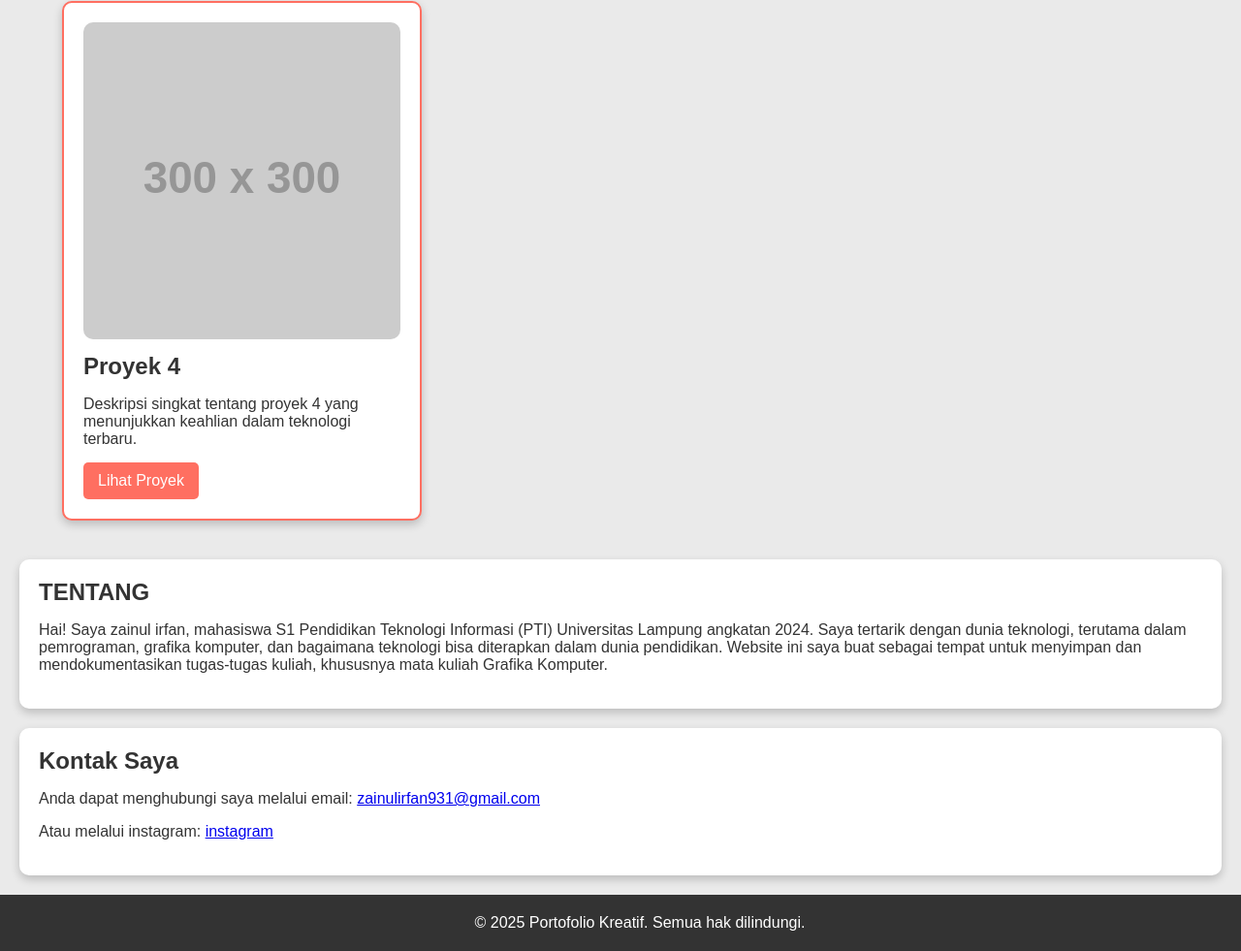
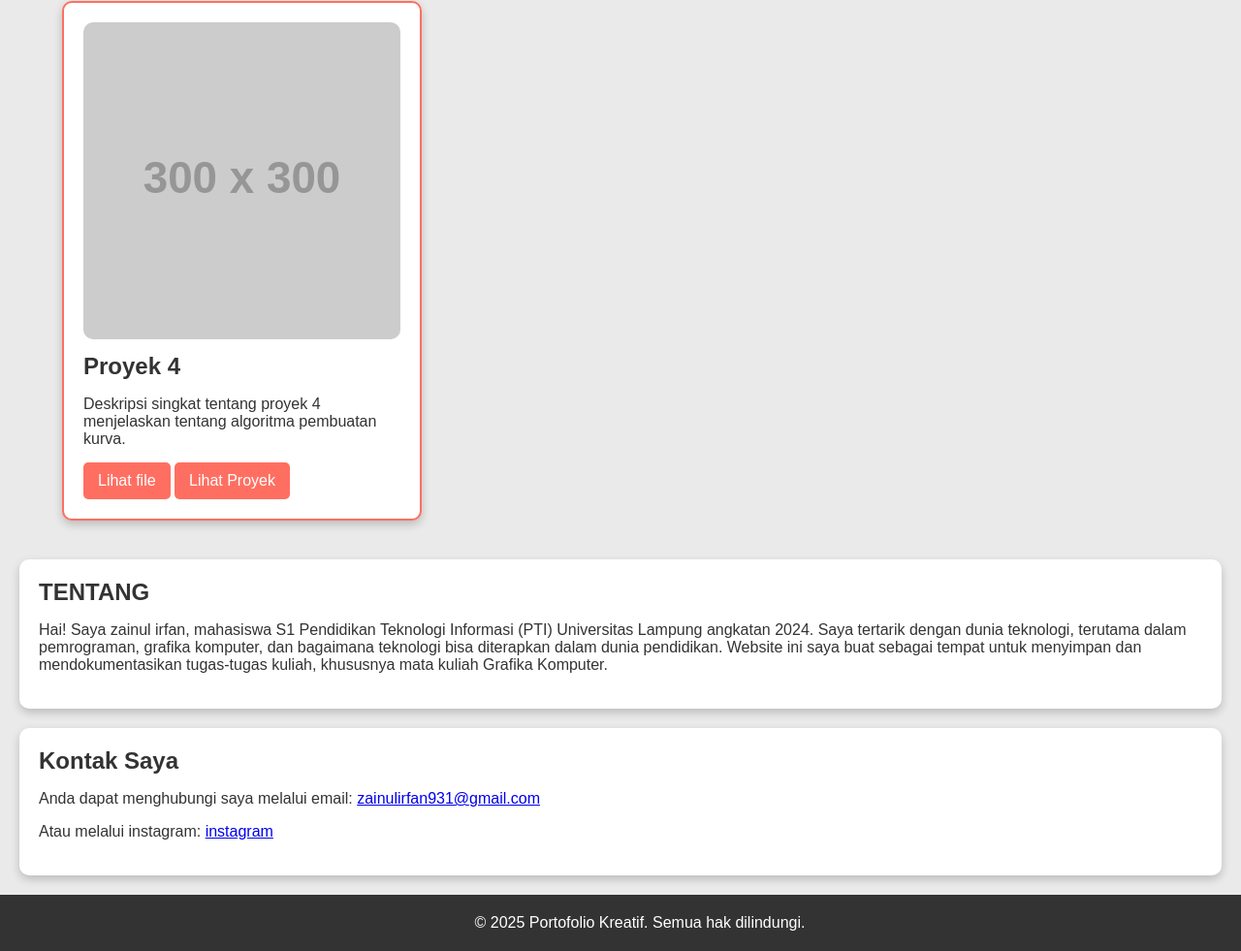
Before and after one commit to 2413025049/zainulirfan, a plain HTML site: page index.html in a window 1280 px wide. Shown: the part 936-1917 px from the top of the page at 97% size. Drawn offline with Linux system fonts and the light colour scheme; placeholder pictures from the web are drawn by us.

Commit message:
Update index.html

```diff
--- a/index.html
+++ b/index.html
@@ -145,8 +145,9 @@
         <div class="portfolio-item">
             <img src="https://via.placeholder.com/300" alt="Proyek 4">
             <h2>Proyek 4</h2>
-            <p>Deskripsi singkat tentang proyek 4 yang menunjukkan keahlian dalam teknologi terbaru.</p>
-            <a href="#">Lihat Proyek</a>
+            <p>Deskripsi singkat tentang proyek 4 menjelaskan tentang algoritma pembuatan kurva.</p>
+            <a href="https://drive.google.com/file/d/1rK7YMLmhBqceVUCnu3cGLAzhHqBvDRRX/view?usp=sharing">Lihat file</a>
+            <a href="https://youtu.be/3oP66XAQsb4?si=Qd3YIpvRInY4HmUV">Lihat Proyek</a>
         </div>
     </div>
 <div class="contact">
```
